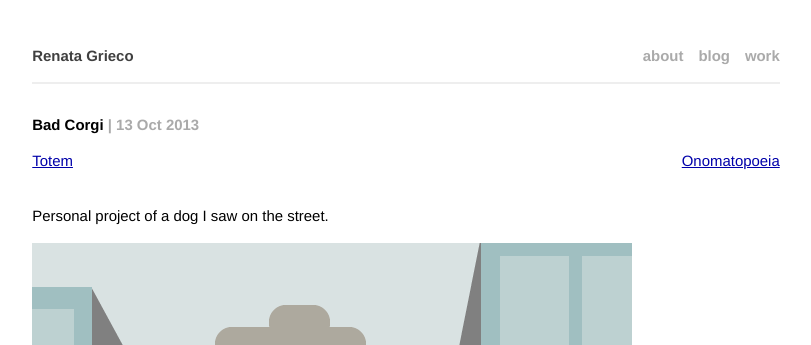
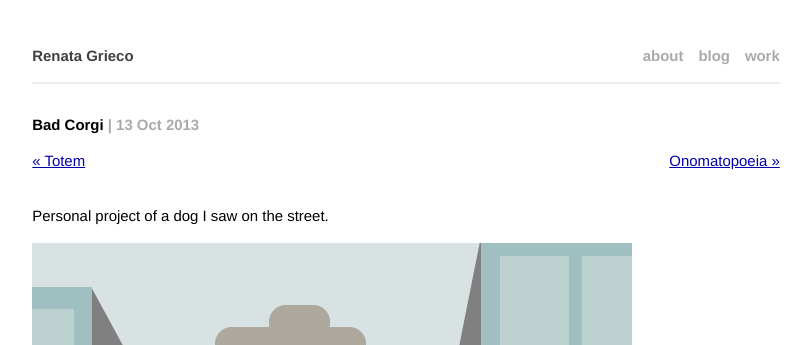
Before and after one commit to renatagrieco/portfolio, a Jekyll site: the page built from _posts/2013-10-13-badcorgi.markdown, in a window 1280 px wide. Shown: the top 345 px of the page, without its empty margins (234-1045 px from the left). Built offline with Jekyll 4.4.1, drawn with Linux system fonts in a browser that asks for light colours; some web fonts are replaced; Markdown is read by kramdown in place of the engine named in the settings.

Commit message:
Revert 21a0b97..e374bb9
This rolls back to commit 21a0b9753a293d2e69b54f774d892bc46b174a74.

```diff
--- a/_layouts/work.html
+++ b/_layouts/work.html
@@ -11,16 +11,16 @@ layout: default
         {% if page.previous.url %}
 	    {% if page.previous.url contains '/illustration/' %}
                 <a href="{{ site.baseurl }}{{page.previous.url}}" title="Previous Post:
-{{page.previous.title}}"> {{page.previous.title}}</a>
+{{page.previous.title}}">&laquo; {{page.previous.title}}</a>
         {% endif %}
         {% endif %}
         </div>
 
-<div class="right">
-       {% if page.next.url %}
-	   {% if page.next.url contains '/illustration/' %}
-               <a href="{{ site.baseurl }}{{page.next.url}}" title="next Post:
-{{page.next.title}}">{{page.next.title}} </a>
+        <div class="right">
+        {% if page.next.url %}
+	    {% if page.next.url contains '/illustration/' %}
+                <a href="{{ site.baseurl }}{{page.next.url}}" title="next Post:
+{{page.next.title}}">{{page.next.title}} &raquo; </a>
 		{% else %}
 				<a href="{{ site.baseurl }}/">home</a>
         {% endif %}
```
Also changed, not shown: _posts/2013-10-12-test-post.markdown (renamed from _posts/2013-10-12-totem.markdown), assets/space.png (deleted).
